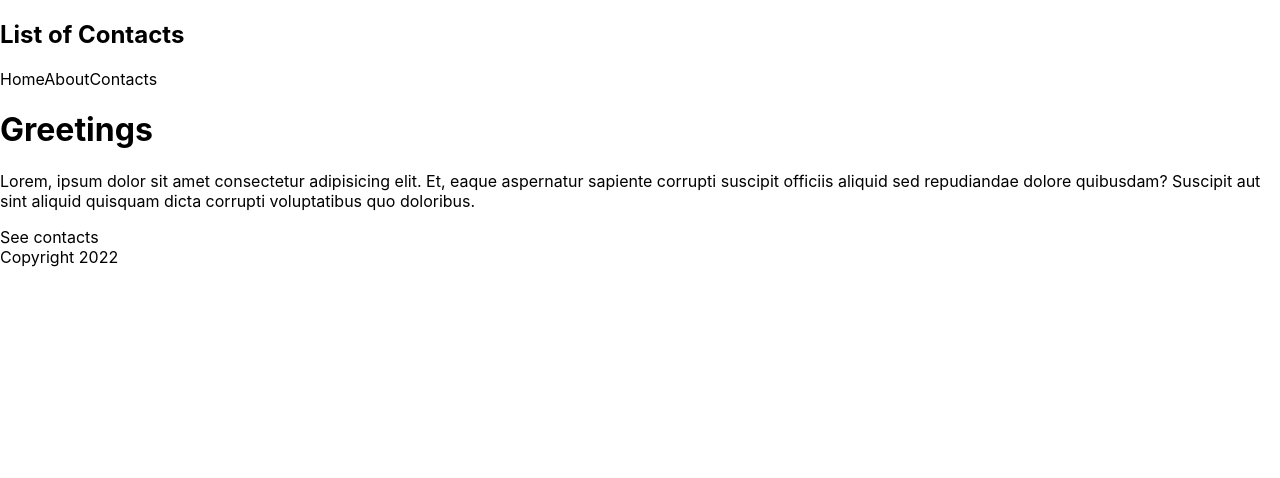
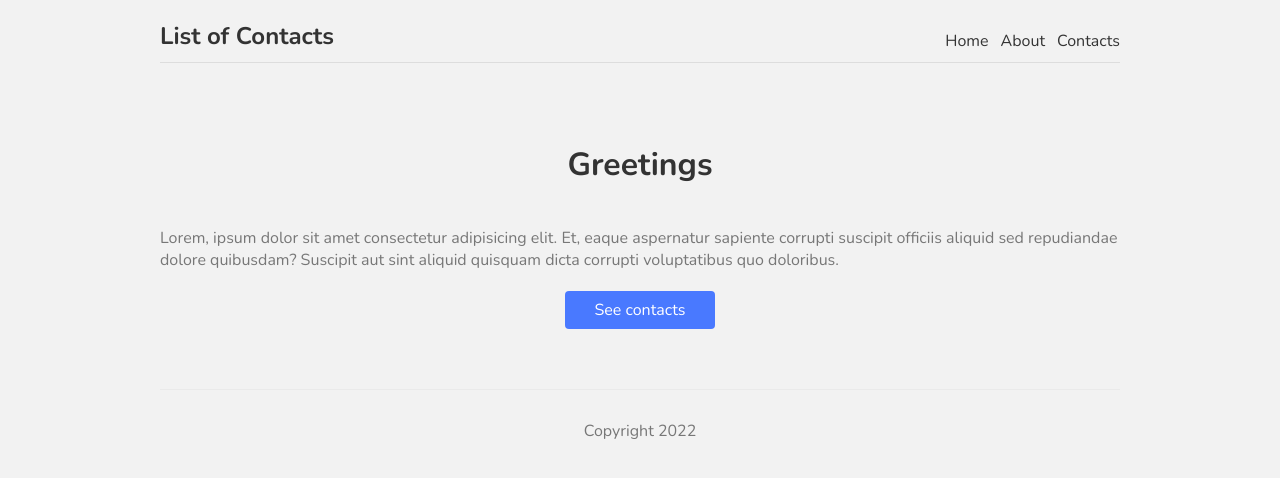
Before and after one commit to ash-automates/Contact-List, a Next.js app: page / in a window 1280 px wide. Shown: the top 478 px of the page. Built offline with nearby package versions, Linux system fonts and the light colour scheme.

Commit message:
Add styling to the navbar, footer and homepage

```diff
--- a/pages/index.js
+++ b/pages/index.js
@@ -8,15 +8,15 @@
 export default function Home() {
   return (
     <div>
-      <h1>Greetings</h1>
-      <p>
+      <h1 className={styles.title}>Greetings</h1>
+      <p className={styles.text}>
         Lorem, ipsum dolor sit amet consectetur adipisicing elit. Et, eaque
         aspernatur sapiente corrupti suscipit officiis aliquid sed repudiandae
         dolore quibusdam? Suscipit aut sint aliquid quisquam dicta corrupti
         voluptatibus quo doloribus.
       </p>
       <Link href="/contacts/">
-        <a>See contacts</a>
+        <a className={styles.btn}>See contacts</a>
       </Link>
     </div>
   );
--- a/styles/Home.module.css
+++ b/styles/Home.module.css
@@ -1,129 +1,18 @@
-.container {
-  padding: 0 2rem;
-}
-
-.main {
-  min-height: 100vh;
-  padding: 4rem 0;
-  flex: 1;
-  display: flex;
-  flex-direction: column;
-  justify-content: center;
-  align-items: center;
-}
-
-.footer {
-  display: flex;
-  flex: 1;
-  padding: 2rem 0;
-  border-top: 1px solid #eaeaea;
-  justify-content: center;
-  align-items: center;
-}
-
-.footer a {
-  display: flex;
-  justify-content: center;
-  align-items: center;
-  flex-grow: 1;
-}
-
-.title a {
-  color: #0070f3;
-  text-decoration: none;
-}
-
-.title a:hover,
-.title a:focus,
-.title a:active {
-  text-decoration: underline;
-}
-
 .title {
-  margin: 0;
-  line-height: 1.15;
-  font-size: 4rem;
-}
-
-.title,
-.description {
+  color: #333;
+  padding-bottom: 20px;
   text-align: center;
 }
-
-.description {
-  margin: 4rem 0;
-  line-height: 1.5;
-  font-size: 1.5rem;
+.text {
+  color: #777;
 }
-
-.code {
-  background: #fafafa;
-  border-radius: 5px;
-  padding: 0.75rem;
-  font-size: 1.1rem;
-  font-family: Menlo, Monaco, Lucida Console, Liberation Mono, DejaVu Sans Mono,
-    Bitstream Vera Sans Mono, Courier New, monospace;
+.btn {
+  display: block;
+  width: 150px;
+  padding: 8px 0;
+  margin: 20px auto;
+  background: #4979ff;
+  border-radius: 4px;
+  color: white;
+  text-align: center;
 }
-
-.grid {
-  display: flex;
-  align-items: center;
-  justify-content: center;
-  flex-wrap: wrap;
-  max-width: 800px;
-}
-
-.card {
-  margin: 1rem;
-  padding: 1.5rem;
-  text-align: left;
-  color: inherit;
-  text-decoration: none;
-  border: 1px solid #eaeaea;
-  border-radius: 10px;
-  transition: color 0.15s ease, border-color 0.15s ease;
-  max-width: 300px;
-}
-
-.card:hover,
-.card:focus,
-.card:active {
-  color: #0070f3;
-  border-color: #0070f3;
-}
-
-.card h2 {
-  margin: 0 0 1rem 0;
-  font-size: 1.5rem;
-}
-
-.card p {
-  margin: 0;
-  font-size: 1.25rem;
-  line-height: 1.5;
-}
-
-.logo {
-  height: 1em;
-  margin-left: 0.5rem;
-}
-
-@media (max-width: 600px) {
-  .grid {
-    width: 100%;
-    flex-direction: column;
-  }
-}
-
-@media (prefers-color-scheme: dark) {
-  .card,
-  .footer {
-    border-color: #222;
-  }
-  .code {
-    background: #111;
-  }
-  .logo img {
-    filter: invert(1);
-  }
-}
--- a/styles/globals.css
+++ b/styles/globals.css
@@ -1,26 +1,47 @@
-html,
+@import url('https://fonts.googleapis.com/css2?family=Nunito:wght@300;400;600;700&display=swap');
+
 body {
-  padding: 0;
-  margin: 0;
-  font-family: -apple-system, BlinkMacSystemFont, Segoe UI, Roboto, Oxygen,
-    Ubuntu, Cantarell, Fira Sans, Droid Sans, Helvetica Neue, sans-serif;
+  background: #f2f2f2;
+  color: #333;
+  font-family: "Nunito";
 }
 
 a {
-  color: inherit;
+  color: #333;
   text-decoration: none;
 }
 
-* {
-  box-sizing: border-box;
+.content {
+  max-width: 960px;
+  margin: 0 auto;
 }
 
-@media (prefers-color-scheme: dark) {
-  html {
-    color-scheme: dark;
-  }
-  body {
-    color: white;
-    background: black;
-  }
+nav {
+  margin: 10px auto 80px;
+  padding: 10px 0;
+  display: flex;
+  justify-content: flex-end;
+  align-items: flex-end;
+  border-bottom: 1px solid #ddd;
 }
+
+nav a {
+  margin-left: 12px;
+}
+
+nav .logo {
+  margin-right: auto;
+}
+
+nav h2 {
+  margin: 0;
+}
+
+footer {
+  display: block;
+  text-align: center;
+  padding: 30px 0;
+  margin-top: 60px;
+  color: #777;
+  border-top: 1px solid #eaeaea;
+}
```
Also changed, not shown: styles/Contacts.module.css (added).
